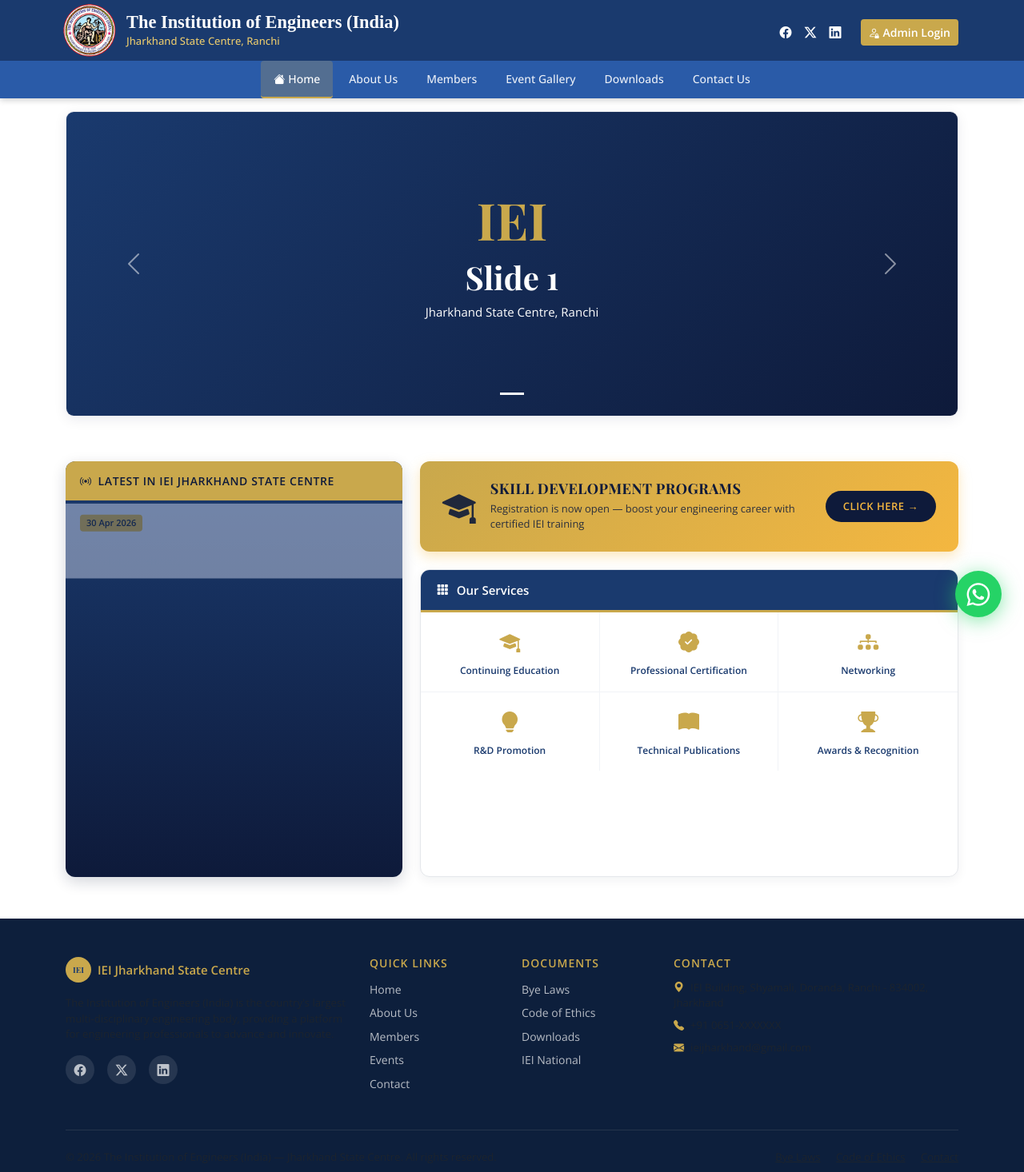
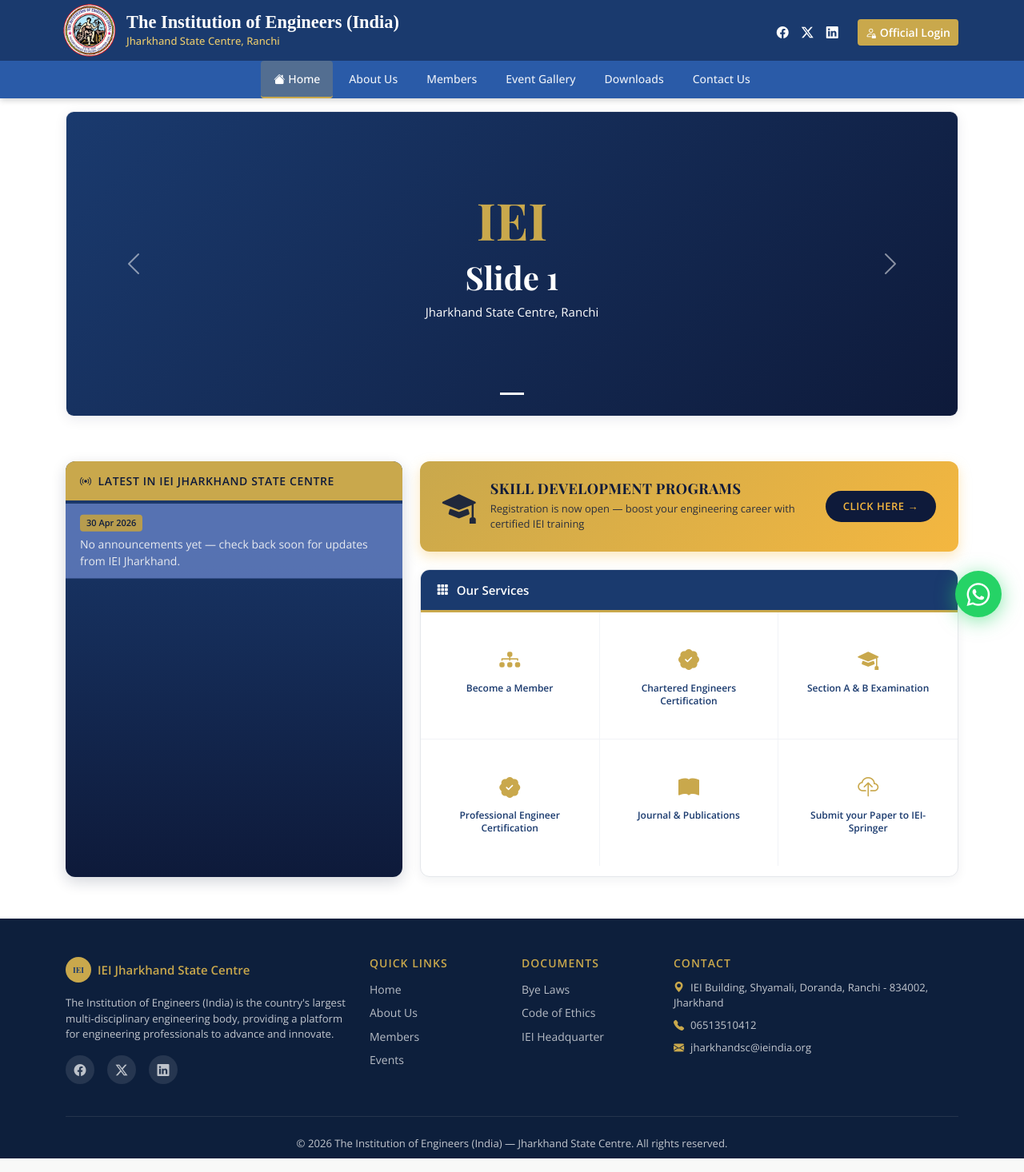
Before and after one commit to niranjan0k/iei-jsc, a Django app: page / in a window 1280 px wide. Shown: the whole page at 80% size. Run offline with Django 5.2, Linux system fonts and the light colour scheme; data that the repository does not hold is empty.

Commit message:
ui changes updated

```diff
--- a/iei_project/settings.py
+++ b/iei_project/settings.py
@@ -42,12 +42,13 @@ JAZZMIN_SETTINGS = {
     # Top Menu
     'topmenu_links': [
         {'name': 'View Website', 'url': '/', 'new_window': True, 'icon': 'fas fa-globe'},
-        {'name': 'Admin Portal', 'url': '/admin-portal/', 'icon': 'fas fa-tachometer-alt'},
+        {'name': 'Admin Portal', 'url': '/django-admin/', 'icon': 'fas fa-tachometer-alt'},
         {'name': 'Contact Messages', 'model': 'website.contactmessage'},
     ],
 
     # Side Menu
     'show_sidebar': True,
+    'hide_footer': True,
     'navigation_expanded': True,
     'hide_apps': [],
     'hide_models': [],
@@ -94,6 +95,9 @@ JAZZMIN_SETTINGS = {
         'auth.user': 'collapsible',
         'auth.group': 'vertical_tabs',
     },
+
+    # Custom CSS (optional)
+    "custom_css": "css/admin-custom.css",
 }
 
 JAZZMIN_UI_TWEAKS = {
--- a/website/context_processors.py
+++ b/website/context_processors.py
@@ -2,10 +2,10 @@ def site_settings(request):
     return {
         'site_name': 'The Institution of Engineers (India)',
         'site_subtitle': 'Jharkhand State Centre, Ranchi',
-        'site_phone': '+91 0651-XXXXXXX',
-        'site_email': 'ieijharkhand@gmail.com',
+        'site_phone': '06513510412',
+        'site_email': 'jharkhandsc@ieindia.org',
         'site_address': 'IEI Building, Shyamali, Doranda, Ranchi - 834002, Jharkhand',
-        'whatsapp_number': '919431000000',
+        'whatsapp_number': '919430161766',
         'facebook_url': 'https://facebook.com',
         'twitter_url': 'https://twitter.com',
         'linkedin_url': 'https://linkedin.com',
--- a/website/models.py
+++ b/website/models.py
@@ -90,7 +90,7 @@ class Member(models.Model):
     CATEGORY_CHOICES = [
         ('executive', 'Executive Committee'),
         ('subcommittee', 'Sub Committee'),
-        ('senior_engineers', 'Senior Engineers Forum'),
+        # ('senior_engineers', 'Senior Engineers Forum'),
     ]
 
     name = models.CharField(max_length=255, verbose_name='Name')
--- a/website/templates/website/base.html
+++ b/website/templates/website/base.html
@@ -66,10 +66,10 @@
           <a href="{{ twitter_url }}" target="_blank" rel="noopener"><i class="bi bi-twitter-x"></i></a>
           <a href="{{ linkedin_url }}" target="_blank" rel="noopener"><i class="bi bi-linkedin"></i></a>
           {% if user.is_authenticated %}
-          <a href="/django-admin/" class="btn btn-sm btn-gold ms-2"><i class="bi bi-shield-lock me-1"></i>Admin Panel</a>
+          <a href="/django-admin/" class="btn btn-sm btn-gold ms-2"><i class="bi bi-shield-lock me-1"></i>Official Panel</a>
           <a href="{% url 'logout' %}" class="btn btn-sm btn-outline-light ms-1">Logout</a>
           {% else %}
-          <a href="{% url 'login' %}" class="btn btn-sm btn-gold ms-2"><i class="bi bi-person-lock me-1"></i>Admin Login</a>
+          <a href="{% url 'login' %}" class="btn btn-sm btn-gold ms-2"><i class="bi bi-person-lock me-1"></i>Official Login</a>
           {% endif %}
         </div>
       </div>
@@ -145,7 +145,7 @@
           <div class="logo-circle-sm me-2 d-inline-flex"><span class="logo-text-sm">IEI</span></div>
           <span class="fw-bold text-gold">IEI Jharkhand State Centre</span>
         </div>
-        <p class="text-muted small">The Institution of Engineers (India) is the country's largest multi-disciplinary engineering body, providing a platform for engineering professionals to advance and innovate.</p>
+        <p class="small">The Institution of Engineers (India) is the country's largest multi-disciplinary engineering body, providing a platform for engineering professionals to advance and innovate.</p>
         <div class="d-flex gap-3 mt-3">
           <a href="{{ facebook_url }}" target="_blank" class="footer-social"><i class="bi bi-facebook"></i></a>
           <a href="{{ twitter_url }}" target="_blank" class="footer-social"><i class="bi bi-twitter-x"></i></a>
@@ -159,21 +159,21 @@
           <li><a href="{% url 'about' %}">About Us</a></li>
           <li><a href="{% url 'members' %}">Members</a></li>
           <li><a href="{% url 'events' %}">Events</a></li>
-          <li><a href="{% url 'contact' %}">Contact</a></li>
+          <!-- <li><a href="{% url 'contact' %}">Contact</a></li> -->
         </ul>
       </div>
       <div class="col-lg-2 col-md-4">
         <h6 class="footer-heading">Documents</h6>
         <ul class="footer-links">
-          <li><a href="{% url 'downloads' %}">Bye Laws</a></li>
-          <li><a href="{% url 'downloads' %}">Code of Ethics</a></li>
-          <li><a href="{% url 'downloads' %}">Downloads</a></li>
-          <li><a href="{{ skill_dev_url }}" target="_blank">IEI National</a></li>
+          <li><a href="https://www.ieindia.org/web/byelawsRegulation">Bye Laws</a></li>
+          <li><a href="https://www.ieindia.org/web/codeofethics">Code of Ethics</a></li>
+          <!-- <li><a href="{% url 'downloads' %}">Downloads</a></li> -->
+          <li><a href="{{ skill_dev_url }}" target="_blank">IEI Headquarter</a></li>
         </ul>
       </div>
       <div class="col-lg-4 col-md-4">
         <h6 class="footer-heading">Contact</h6>
-        <ul class="list-unstyled text-muted small">
+        <ul class="list-unstyled small">
           <li class="mb-2"><i class="bi bi-geo-alt-fill text-gold me-2"></i>{{ site_address }}</li>
           <li class="mb-2"><i class="bi bi-telephone-fill text-gold me-2"></i>{{ site_phone }}</li>
           <li class="mb-2"><i class="bi bi-envelope-fill text-gold me-2"></i>{{ site_email }}</li>
@@ -182,14 +182,14 @@
     </div>
     <hr class="border-secondary">
     <div class="row py-2">
-      <div class="col-md-6 text-muted small">
+      <div class="col-md-12 small text-center">
         &copy; {% now "Y" %} The Institution of Engineers (India) — Jharkhand State Centre. All rights reserved.
       </div>
-      <div class="col-md-6 text-end text-muted small">
+      <!-- <div class="col-md-6 text-end small">
         <a href="{% url 'downloads' %}" class="text-muted me-3">Bye Laws</a>
         <a href="{% url 'downloads' %}" class="text-muted me-3">Code of Ethics</a>
         <a href="{% url 'contact' %}" class="text-muted">Contact</a>
-      </div>
+      </div> -->
     </div>
   </div>
 </footer>
--- a/website/templates/website/home.html
+++ b/website/templates/website/home.html
@@ -51,8 +51,8 @@
     display:inline-block;background:#c9a84c;color:#0e1a3a;font-size:11px;
     font-weight:700;padding:2px 8px;border-radius:4px;margin-bottom:5px;
   }
-  .vm-item.placeholder{color:#c9d2e8;border-bottom:none}
-
+  .vm-item.placeholder{border-bottom:none}
+  .placeholder{ background-color: #5e79bb;opacity: 0.9;}
   /* Right column: skill dev banner + services */
   .home-r1-right{display:grid;grid-template-rows:auto 1fr;gap:22px}
 
@@ -87,7 +87,7 @@
     display:grid;grid-template-columns:repeat(3,1fr);gap:0;
   }
   .service-item{
-    padding:18px 14px;text-align:center;border-right:1px solid #f1f3f7;
+    padding:40px 20px;text-align:center;border-right:1px solid #f1f3f7;
     border-bottom:1px solid #f1f3f7;text-decoration:none;color:#1a3a6e;
     transition:all .2s ease;display:flex;flex-direction:column;align-items:center;gap:8px;
   }
@@ -240,23 +240,23 @@
         <div class="services-card">
           <div class="sv-head"><i class="bi bi-grid-3x3-gap-fill"></i> Our Services</div>
           <div class="services-grid">
-            <a href="{% url 'about' %}" class="service-item">
-              <i class="bi bi-mortarboard-fill"></i><span>Continuing Education</span>
+            <a href="https://www.ieindia.org/web/becomemember" class="service-item">
+              <i class="bi bi-diagram-3-fill"></i><span>Become a Member</span>
             </a>
-            <a href="{% url 'about' %}" class="service-item">
-              <i class="bi bi-patch-check-fill"></i><span>Professional Certification</span>
+            <a href="https://www.ieindia.org/web/certification/charteredengg" class="service-item">
+              <i class="bi bi-patch-check-fill"></i><span>Chartered Engineers Certification</span>
             </a>
-            <a href="{% url 'members' %}" class="service-item">
-              <i class="bi bi-diagram-3-fill"></i><span>Networking</span>
+            <a href="https://ipanel.ieindia.org/AdminUI/ResultsUI/IEI_Results.html?v20251205.1" class="service-item">
+              <i class="bi bi-mortarboard-fill"></i><span>Section A &amp; B Examination</span>
             </a>
-            <a href="{% url 'about' %}" class="service-item">
-              <i class="bi bi-lightbulb-fill"></i><span>R&amp;D Promotion</span>
+            <a href="https://www.ieindia.org/web/certification/pengg" class="service-item">
+              <i class="bi bi-patch-check-fill"></i><span>Professional Engineer Certification</span>
             </a>
-            <a href="{% url 'downloads' %}" class="service-item">
-              <i class="bi bi-book-fill"></i><span>Technical Publications</span>
+            <a href="https://www.ieindia.org/web/publication" class="service-item">
+              <i class="bi bi-book-fill"></i><span>Journal &amp; Publications</span>
             </a>
-            <a href="{% url 'about' %}" class="service-item">
-              <i class="bi bi-trophy-fill"></i><span>Awards &amp; Recognition</span>
+            <a href="#" class="service-item">
+              <i class="bi bi-cloud-upload"></i><span>Submit your Paper to IEI-Springer</span>
             </a>
           </div>
         </div>
--- a/website/templates/website/members.html
+++ b/website/templates/website/members.html
@@ -21,7 +21,7 @@
     <ul class="nav nav-tabs member-tabs mb-4" id="memberTabs" role="tablist">
       <li class="nav-item" role="presentation">
         <button class="nav-link active" id="exec-tab" data-bs-toggle="tab" data-bs-target="#exec" type="button">
-          <i class="bi bi-star-fill me-2"></i>Executive Committee
+          <i class="bi bi-star-fill me-2"></i>Executive Committee 2025-27
           {% if executive %}<span class="badge bg-gold ms-1">{{ executive|length }}</span>{% endif %}
         </button>
       </li>
@@ -31,12 +31,12 @@
           {% if subcommittee %}<span class="badge bg-gold ms-1">{{ subcommittee|length }}</span>{% endif %}
         </button>
       </li>
-      <li class="nav-item" role="presentation">
+      <!-- <li class="nav-item" role="presentation">
         <button class="nav-link" id="senior-tab" data-bs-toggle="tab" data-bs-target="#senior" type="button">
           <i class="bi bi-person-badge-fill me-2"></i>Senior Engineers Forum
           {% if senior %}<span class="badge bg-gold ms-1">{{ senior|length }}</span>{% endif %}
         </button>
-      </li>
+      </li> -->
     </ul>
 
     <div class="tab-content" id="memberTabsContent">
--- a/website/views.py
+++ b/website/views.py
@@ -88,7 +88,7 @@ def login_view(request):
         user = authenticate(request, username=username, password=password)
         if user is not None and user.is_staff:
             login(request, user)
-            return redirect('admin_portal')
+            return redirect('/django-admin')
         else:
             messages.error(request, 'Invalid credentials or insufficient permissions.')
     return render(request, 'website/login.html')
```
Also changed, not shown: website/templates/website/about.html (+7 -7 lines), website/templates/website/contact.html (+8 -8 lines), website/templates/website/login.html (+4 -4 lines).
